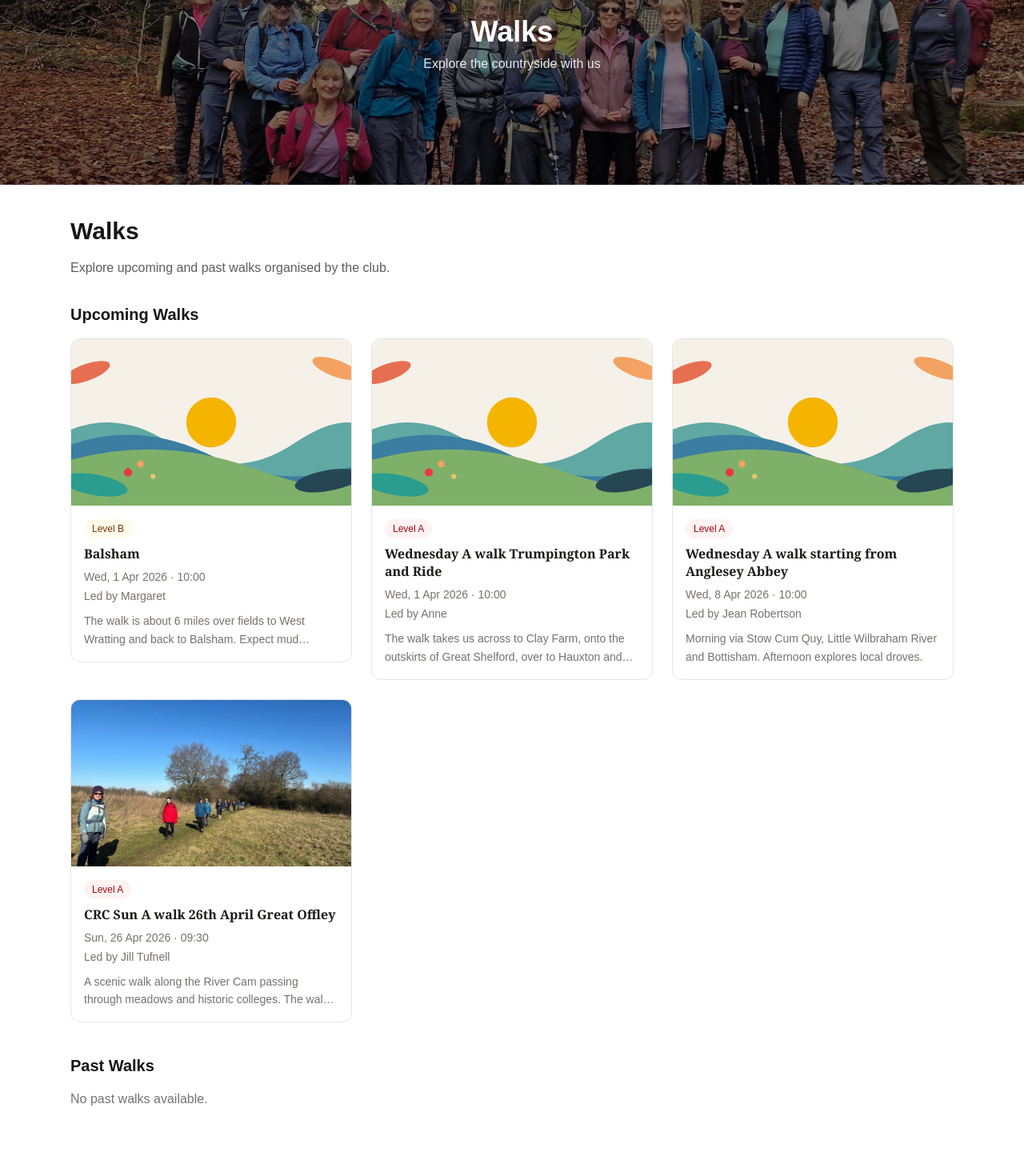
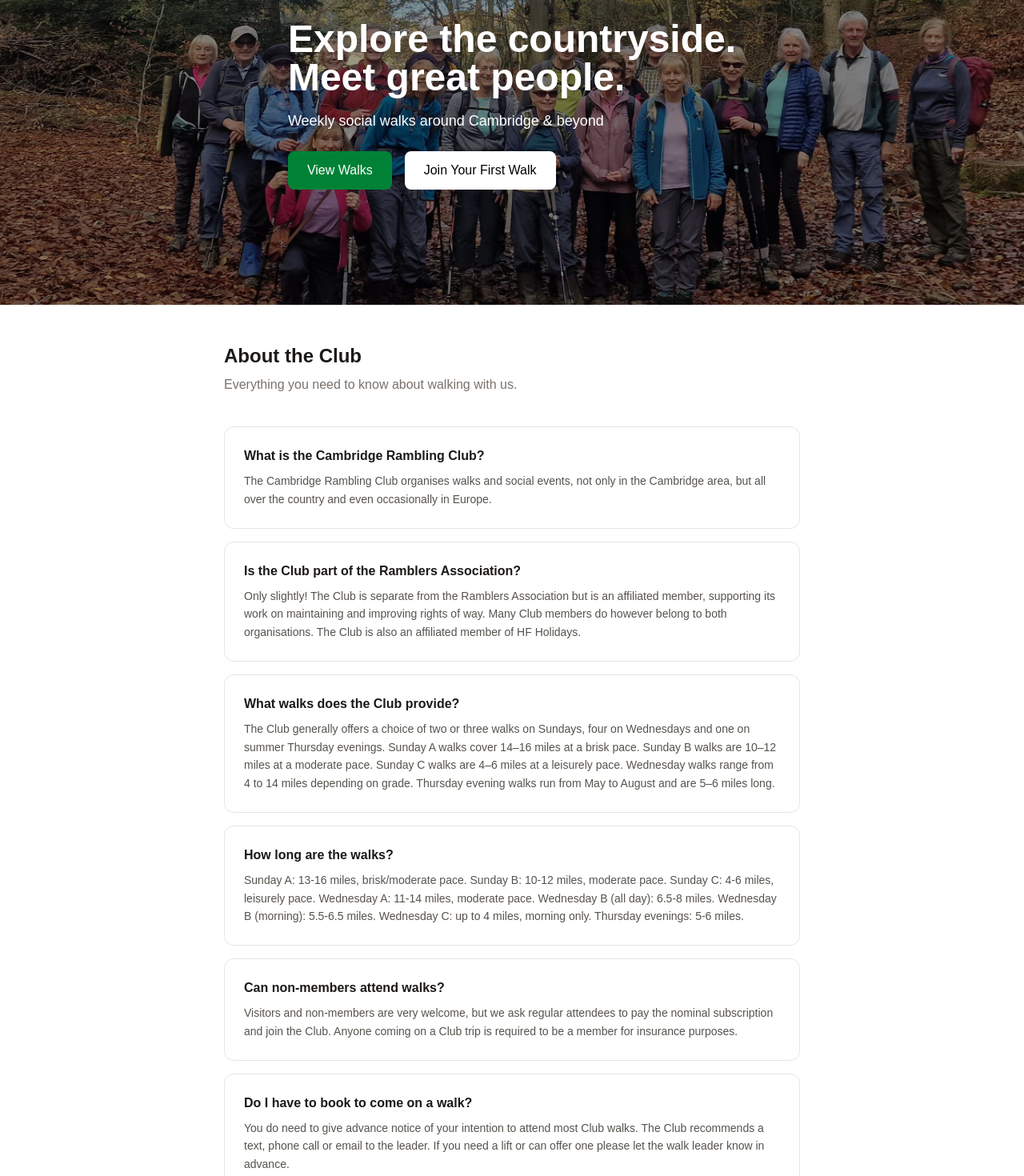
Before and after one commit to pelx/cambridge-rambling-club, a Next.js app: page / in a window 1280 px wide. Shown: the part 180-1650 px from the top of the page at 80% size. Built offline with nearby package versions, Linux system fonts and the light colour scheme.

Commit message:
New home page

```diff
--- a/app/page.tsx
+++ b/app/page.tsx
@@ -1,82 +1,57 @@
 import Navbar from '../components/Navbar';
-import PageHeader from '../components/PageHeader';
-import WalkCard from '../components/WalkCard';
+import Hero from '../components/Hero';
 import CTASection from '../components/CTASection';
-import { walks, type Walk } from '../lib/walks';
 
-export default function WalksPage() {
-  const today = new Date();
-  today.setHours(0, 0, 0, 0); // normalize to avoid timezone issues
+const faqs = [
+  {
+    question: "What is the Cambridge Rambling Club?",
+    answer: "The Cambridge Rambling Club organises walks and social events, not only in the Cambridge area, but all over the country and even occasionally in Europe.",
+  },
+  {
+    question: "Is the Club part of the Ramblers Association?",
+    answer: "Only slightly! The Club is separate from the Ramblers Association but is an affiliated member, supporting its work on maintaining and improving rights of way. Many Club members do however belong to both organisations. The Club is also an affiliated member of HF Holidays.",
+  },
+  {
+    question: "What walks does the Club provide?",
+    answer: "The Club generally offers a choice of two or three walks on Sundays, four on Wednesdays and one on summer Thursday evenings. Sunday A walks cover 14–16 miles at a brisk pace. Sunday B walks are 10–12 miles at a moderate pace. Sunday C walks are 4–6 miles at a leisurely pace. Wednesday walks range from 4 to 14 miles depending on grade. Thursday evening walks run from May to August and are 5–6 miles long.",
+  },
+  {
+    question: "How long are the walks?",
+    answer: "Sunday A: 13-16 miles, brisk/moderate pace. Sunday B: 10-12 miles, moderate pace. Sunday C: 4-6 miles, leisurely pace. Wednesday A: 11-14 miles, moderate pace. Wednesday B (all day): 6.5-8 miles. Wednesday B (morning): 5.5-6.5 miles. Wednesday C: up to 4 miles, morning only. Thursday evenings: 5-6 miles.",
+  },
+  {
+    question: "Can non-members attend walks?",
+    answer: "Visitors and non-members are very welcome, but we ask regular attendees to pay the nominal subscription and join the Club. Anyone coming on a Club trip is required to be a member for insurance purposes.",
+  },
+  {
+    question: "Do I have to book to come on a walk?",
+    answer: "You do need to give advance notice of your intention to attend most Club walks. The Club recommends a text, phone call or email to the leader. If you need a lift or can offer one please let the walk leader know in advance.",
+  },
+  {
+    question: "Can I bring my dog on a walk?",
+    answer: "The presence of dogs is only at the discretion of the walk leader. Many walks will be unsuitable if your dog is unable to negotiate stiles and locked gates. Please check with leaders ahead of the walk. Only assistance dogs are allowed on Wednesday C walks.",
+  },
+];
 
-  const getTime = (date: string) => new Date(date).getTime();
-
-  // Upcoming walks (sorted ascending)
-  const upcoming: Walk[] = walks
-    .filter((w) => getTime(w.date) >= today.getTime())
-    .sort((a, b) => getTime(a.date) - getTime(b.date));
-
-  // Past walks (sorted descending)
-  const past: Walk[] = walks
-    .filter((w) => getTime(w.date) < today.getTime())
-    .sort((a, b) => getTime(b.date) - getTime(a.date));
-
+export default function HomePage() {
   return (
     <>
       <Navbar />
-      {/* Header */}
-      <PageHeader
-        title="Walks"
-        subtitle="Explore the countryside with us"
-        image="/images/hero.jpg"
-      />
+      <Hero />
 
+      <div className="max-w-3xl mx-auto px-4 sm:px-6 py-12">
 
-      {/* <div className="max-w-6xl mx-auto px-4 sm:px-6 py-10"> */}
-      <div className="min-h-screen bg-white dark:bg-white max-w-6xl mx-auto px-4 sm:px-6 py-10">
+        <h2 className="text-2xl font-bold text-stone-900 mb-2">About the Club</h2>
+        <p className="text-stone-500 mb-10">Everything you need to know about walking with us.</p>
 
-
-        {/* Header */}
-        <h1 className="text-3xl font-bold mb-4">
-          Walks
-        </h1>
-
-        <p className="text-foreground/70 mb-8">
-          Explore upcoming and past walks organised by the club.
-        </p>
-
-        {/* Upcoming Walks */}
-        <h2 className="text-xl font-semibold mb-4">
-          Upcoming Walks
-        </h2>
-
-        {upcoming.length > 0 ? (
-          <div className="grid grid-cols-1 sm:grid-cols-2 md:grid-cols-3 gap-6 mb-10">
-            {upcoming.map((walk) => (
-              <WalkCard key={walk.id} walk={walk} />
-            ))}
-          </div>
-        ) : (
-          <p className="text-foreground/60 mb-10">
-            No upcoming walks scheduled.
-          </p>
-        )}
-
-        {/* Past Walks */}
-        <h2 className="text-xl font-semibold mb-4">
-          Past Walks
-        </h2>
-
-        {past.length > 0 ? (
-          <div className="grid grid-cols-1 sm:grid-cols-2 md:grid-cols-3 gap-6">
-            {past.map((walk) => (
-              <WalkCard key={walk.id} walk={walk} />
-            ))}
-          </div>
-        ) : (
-          <p className="text-foreground/60">
-            No past walks available.
-          </p>
-        )}
+        <div className="flex flex-col gap-4">
+          {faqs.map((faq, i) => (
+            <div key={i} className="bg-white border border-stone-200 rounded-xl p-6">
+              <h3 className="font-semibold text-stone-900 mb-2">{faq.question}</h3>
+              <p className="text-sm text-stone-600 leading-relaxed">{faq.answer}</p>
+            </div>
+          ))}
+        </div>
 
       </div>
 
--- a/eslint.config.mjs
+++ b/eslint.config.mjs
@@ -13,6 +13,11 @@
     "build/**",
     "next-env.d.ts",
   ]),
+  {
+    rules: {
+      "@next/next/no-img-element": "off",
+    },
+  },
 ]);
 
 export default eslintConfig;
```
